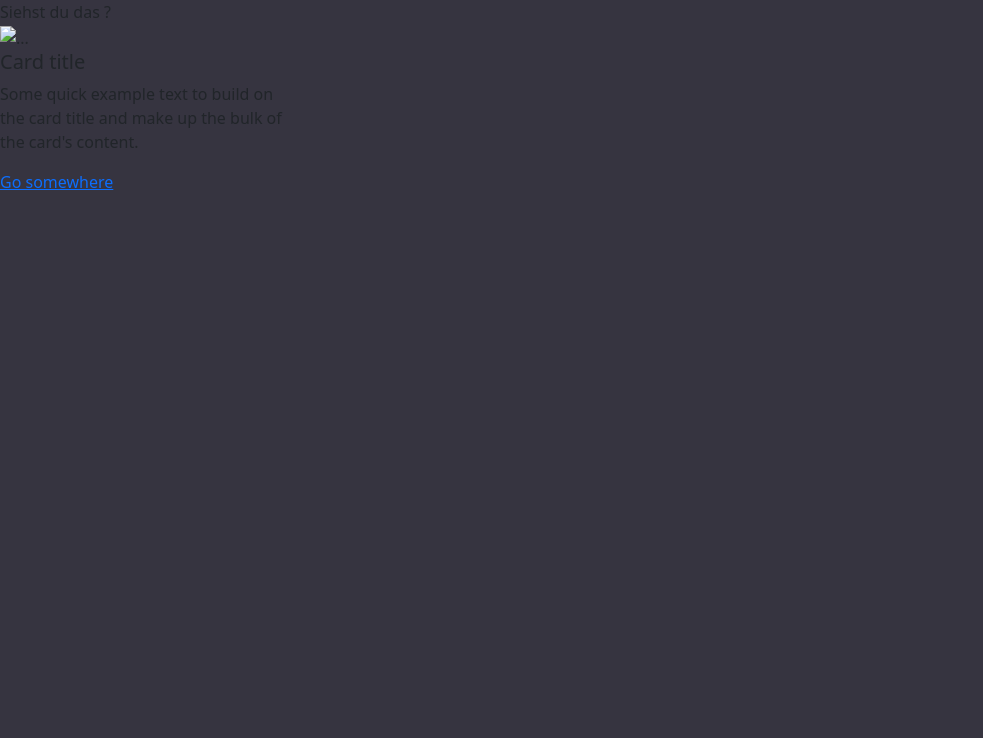
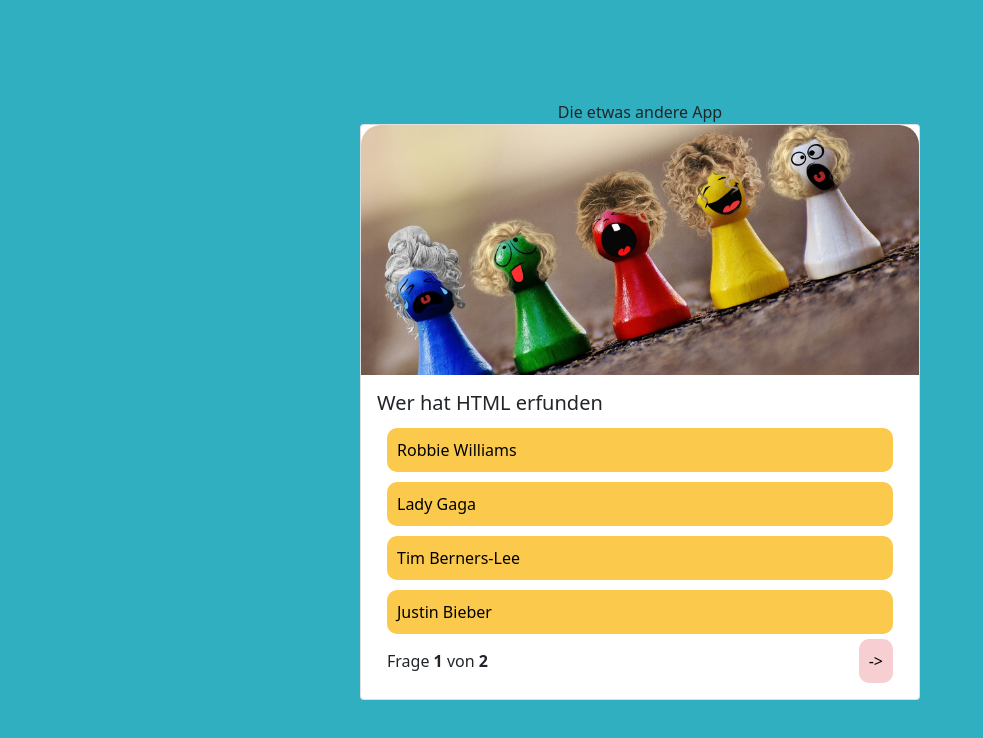
Before and after one commit to Michelle-Htz/QuizApp, a website: page index.html in a window 1280 px wide. Shown: the whole page, without its empty margins (0-983 px from the left). Drawn offline with nearby package versions, Linux system fonts and the light colour scheme.

Commit message:
added Function for Answer Buttons

```diff
--- a/index.html
+++ b/index.html
@@ -1,5 +1,6 @@
 <!DOCTYPE html>
 <html lang="en">
+
 <head>
   <meta charset="UTF-8">
   <meta http-equiv="X-UA-Compatible" content="IE=edge">
@@ -7,19 +8,35 @@
   <title>QuizApp</title>
   <link rel="stylesheet" href="style.css">
   <link rel="stylesheet" href="node_modules/bootstrap/dist/css/bootstrap-reboot.min.css">
+  <link href="https://cdn.jsdelivr.net/npm/bootstrap@5.0.2/dist/css/bootstrap.min.css" rel="stylesheet" integrity="sha384-EVSTQN3/azprG1Anm3QDgpJLIm9Nao0Yz1ztcQTwFspd3yD65VohhpuuCOmLASjC" crossorigin="anonymous">
+
   <script src="script.js"></script>
 </head>
-<body>
+
+<body onload="init()">
 
 
-    <div>Siehst du das ?</div>
-    <div class="card" style="width: 18rem;">
-        <img src="..." class="card-img-top" alt="...">
+  <div class="header">
+    <span>Die etwas andere App</span>
+  </div>
+  <div class="card">
+    <img src="img/quiz.jpg" class="card-img-top" alt="...">
     <div class="card-body">
-          <h5 class="card-title">Card title</h5>
-          <p class="card-text">Some quick example text to build on the card title and make up the bulk of the card's content.</p>
-          <a href="#" class="btn btn-primary">Go somewhere</a>
+      <h5 class="card-title" id="question-text">Hier kommt die Frage</h5>
+      <div class="answer-container">
+        <button class="answer-btn" id="answer_1" onclick="answer('answer_1')"> A</button>
+        <button class="answer-btn" id="answer_2" onclick="answer('answer_2')"> B</button>
+        <button class="answer-btn" id="answer_3" onclick="answer('answer_3')"> C</button>
+        <button class="answer-btn" id="answer_4" onclick="answer('answer_4')"> D</button>
+      </div>
+      <div class="next-btn-container">
+        <span>Frage <b>1</b> von <b id="question-number">5</b> </span>
+        <a href="#" class="next-btn">-></a>
+      </div>
+
+
     </div>
   </div>
 </body>
+
 </html>
--- a/script.js
+++ b/script.js
@@ -0,0 +1,64 @@
+let questions = [
+    {
+        "question": "Wer hat HTML erfunden",
+        "answer_1": "Robbie Williams",
+        "answer_2": "Lady Gaga",
+        "answer_3": "Tim Berners-Lee",
+        "answer_4": "Justin Bieber",
+        "right_answer": 3
+
+    },
+    {
+        "question": "bls",
+        "answer_1": "Robbie Williams",
+        "answer_2": "Lady Gaga",
+        "answer_3": "Tim Berners-Lee",
+        "answer_4": "Justin Bieber",
+        "right_answer": 3
+
+    }
+];
+
+let currentquestion = 0;
+//Variable, die den Aktuellem Wert der Frage enthält.
+
+function init(){
+    document.getElementById('question-number').innerHTML = questions.length;
+
+    showQuestion();
+}
+
+function showQuestion(){
+    let question = questions[currentquestion];
+    document.getElementById('question-text').innerHTML = question['question'];
+    document.getElementById('answer_1').innerHTML = question['answer_1'];
+    document.getElementById('answer_2').innerHTML = question['answer_2'];
+    document.getElementById('answer_3').innerHTML = question['answer_3'];
+    document.getElementById('answer_4').innerHTML = question['answer_4'];
+
+}
+
+function answer (selection){
+    let question = questions[currentquestion];
+    //Diese Variable enthält die aktuelle Frage.
+console.log('selected answer is ', selection);
+let selectedQuestionNumber = selection.slice(-1);
+//In dieser Variable speichere ich den letzten Buchstaben der Selection Variable ab.
+console.log('selectedQuestionNumber is ', selectedQuestionNumber);
+console.log('current Question is', question['right_answer']);
+
+
+let idOfRightAnswer = `answer_${question['right_answer']}`;
+
+if(selectedQuestionNumber == question['right_answer']){
+    //ich erstelle eine If Abfrage im Fall, dass der letzte Buchstabe (die Zahl in diesem Falle
+    //übereinstimmen soll mir das Folgende ausgegeben werden)
+    console.log('Richtige Antwort!!');
+    document.getElementById(selection).classList.add('bg-success');
+} else {
+    //sollte es nicht übereinstimmen soll mir das Folgende ausgegeben werden.
+    console.log('Falsche Antwort :( !');
+    document.getElementById(selection).classList.add('bg-danger');
+    document.getElementById(idOfRightAnswer).classList.add('bg-success');
+}
+}
--- a/style.css
+++ b/style.css
@@ -1,4 +1,85 @@
 body{
-    background-color: #363440 !important;
+    background-color: #30AFC0 !important;
     min-height: 100vh;
+    display: flex;
+    justify-content: center;
+    align-items: center;
+    flex-direction: column;
 }
+
+.card span{
+    text-align: center;
+}
+
+.card {
+    background-color: white;
+    border-radius: 20px;
+    width: 35rem;
+}
+
+.card-body{
+    padding: 20px;
+
+}
+
+.card img{
+    width: 100%;
+height: 250px;
+object-fit: cover;
+border-radius: 20px 20px 0px 0px;
+}
+
+.answer-container{
+    display: flex;
+    flex-direction: column;
+}
+
+.answer-btn{
+    margin-top: 5px;
+    margin-bottom: 5px;
+    margin-left: 10px;
+    margin-right: 10px;
+    display: flex;
+    justify-content: flex-start;
+    background-color: #FBCA4D;
+    border-radius: 10px;
+    border: none;
+    padding: 10px;
+    cursor: pointer;
+}
+
+.answer-btn:hover{
+    background-color: #30AFC0;
+    color: white;
+}
+
+.next-btn-container{
+    display: flex;
+    align-items: center;
+    justify-content: space-between;
+    margin-left: 10px;
+}
+
+
+.next-btn{
+    background-color: #dc35463d;
+    padding: 10px;
+    border-radius: 10px;
+    color: black;
+    text-decoration: none;
+    margin-right: 10px;
+    cursor: pointer;
+}
+
+.next-btn:hover{
+    color: white;
+    background-color: #dc3545;
+}
+
+.bg-success{
+    color: white;
+}
+
+.bg-danger{
+    color: white;
+}
```
Also changed, not shown: img/quiz.jpg (added). Lines whose indentation alone changed are shown as unchanged.
